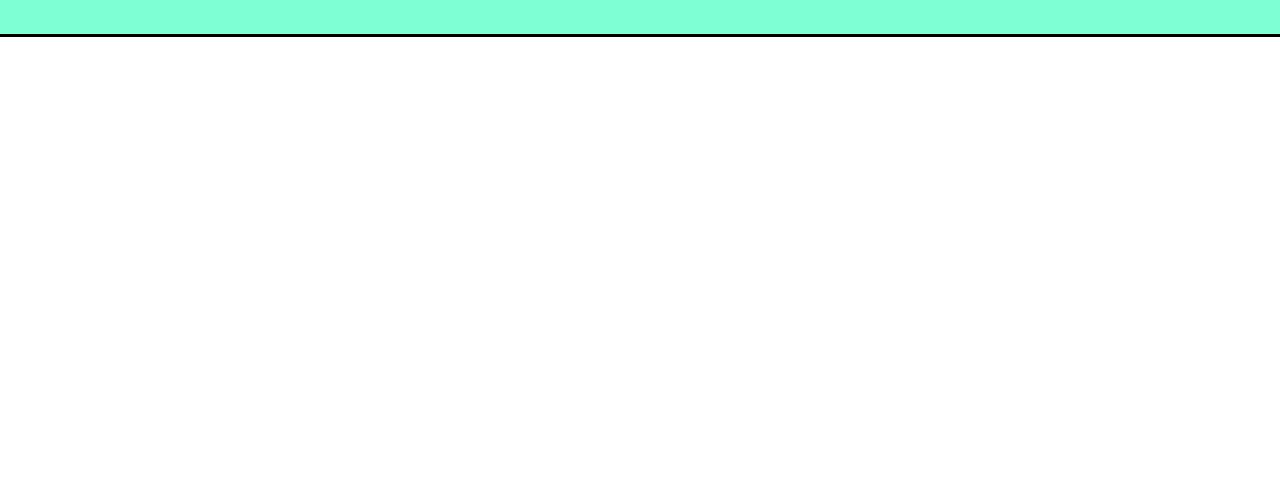
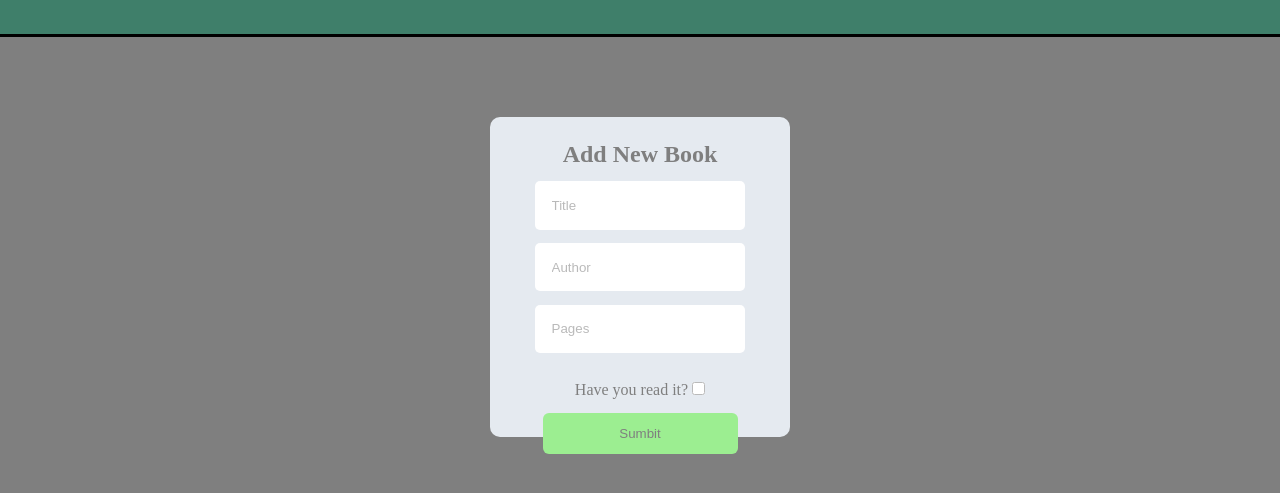
Before and after one commit to AkioKane/library-odin, a plain HTML site: page index.html in a window 1280 px wide. Shown: the part 123-616 px from the top of the page. Drawn offline with Linux system fonts and the light colour scheme.

Commit message:
[Add] Added menu

```diff
--- a/index.html
+++ b/index.html
@@ -8,6 +8,22 @@
     <title>Library</title>
 </head>
 <body>
+
+    <div class="menu">
+        <div class="menu-container">
+            <form class="add-new-book">
+                <h2>Add New Book</h2>
+                <input type="text" placeholder="Title" class="title">
+                <input type="text" placeholder="Author" class="author">
+                <input type="text" placeholder="Pages" class="pages">
+                <div class="is-read">
+                    <label for="is-read">Have you read it?</label>
+                    <input type="checkbox" class="checkbox">
+                </div>
+                <button class="sumbit">Sumbit</button>
+            </form>
+        </div>
+    </div>
 
     <div class="main">
         <div class="header">
--- a/src/css/style.css
+++ b/src/css/style.css
@@ -38,6 +38,46 @@ h1 {
     background-color: rgb(212, 212, 212);
 }
 
+.menu {
+    display: flex;
+    align-items: center;
+    justify-content: center;
+    position: fixed;
+    height: 100vh;
+    width: 100%;
+    opacity: 0.5;
+    background-color: black;
+}
+
+.menu-container {
+    display: flex;
+    border-radius: 10px;
+    background-color: #cbd5e1;
+    height: 40vh;
+    width: 300px;
+}
+
+.add-new-book {
+    display: block;
+    text-align: center;
+    * {
+        margin-top: 1em;
+    };
+    input {
+        padding: 1.25em;
+        border: none;
+        border-radius: 5px;
+        outline: none;
+    };
+    .sumbit {
+        padding: 1em;
+        width: 65%;
+        border-radius: 6px;
+        border: none;
+        background-color: rgb(58, 221, 37);
+    }
+}
+
 .container {
     display: grid;
     width: 100%;
--- a/src/js/app.js
+++ b/src/js/app.js
@@ -0,0 +1,5 @@
+const btn = document.querySelector(".add-book")
+
+btn.addEventListener('click', function () {
+
+})
```
